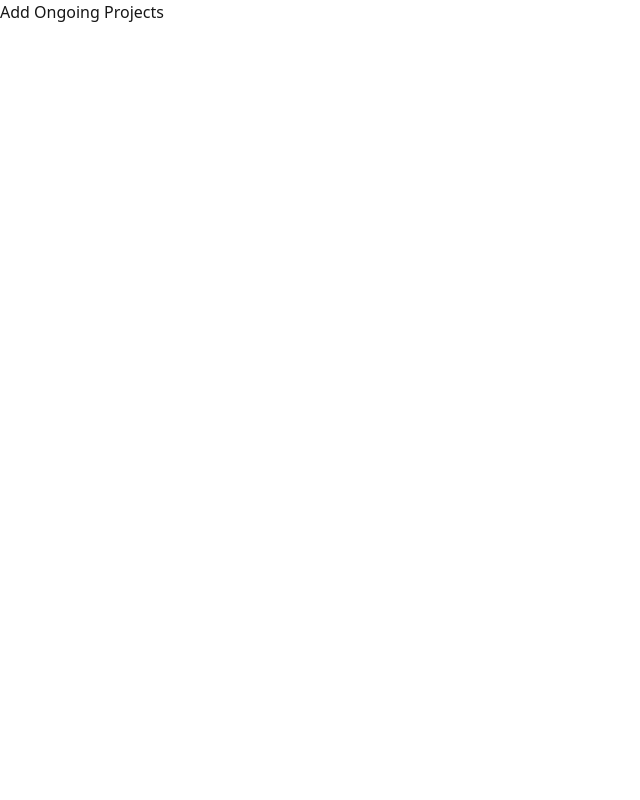
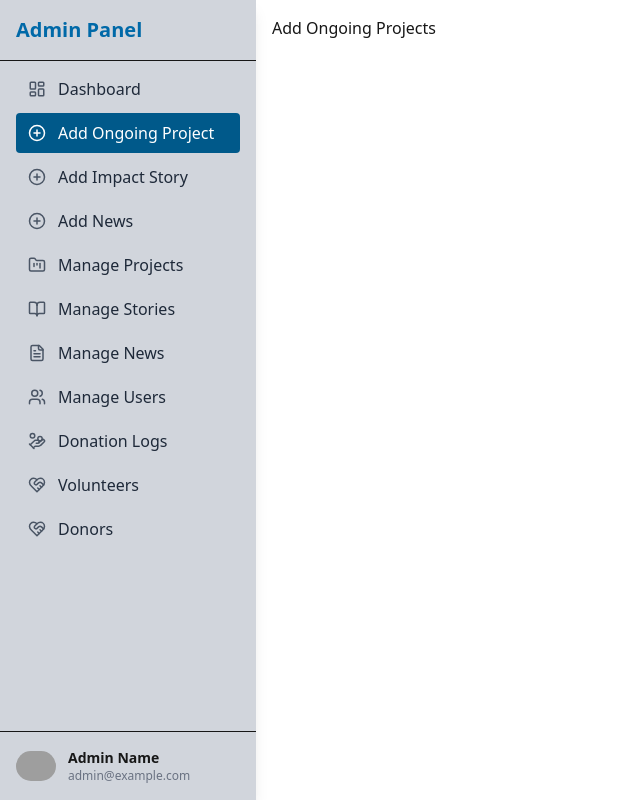
Before and after one commit to nishathub/care-link, a Next.js app: page /add-ongoing-project in a window 1280 px wide. Shown: the whole page, without its empty margins (0-640 px from the left). Built offline with nearby package versions, Linux system fonts and the light colour scheme; grey boxes are pictures that could not be loaded.

Commit message:
Dashboard layout is initiated, side navbar setup ok

```diff
--- a/next.config.mjs
+++ b/next.config.mjs
@@ -2,6 +2,9 @@
 const nextConfig = {
     images: {
     domains: ['t4.ftcdn.net'],
+  //   devIndicators: {
+  //   buildActivity: false,
+  // },
   },
 };
 
--- a/package.json
+++ b/package.json
@@ -10,6 +10,7 @@
   },
   "dependencies": {
     "daisyui": "^5.0.35",
+    "lucide-react": "^0.511.0",
     "mongodb": "^6.16.0",
     "next": "15.3.2",
     "react": "^19.0.0",
--- a/src/app/(admin-pages)/dashboard/layout.js
+++ /dev/null
@@ -1,29 +0,0 @@
-import { Geist, Geist_Mono } from "next/font/google";
-import "./globals.css";
-
-const geistSans = Geist({
-  variable: "--font-geist-sans",
-  subsets: ["latin"],
-});
-
-const geistMono = Geist_Mono({
-  variable: "--font-geist-mono",
-  subsets: ["latin"],
-});
-
-export const metadata = {
-  title: "Create Next App",
-  description: "Generated by create next app",
-};
-
-export default function RootLayout({ children }) {
-  return (
-    <html lang="en">
-      <body
-        className={`${geistSans.variable} ${geistMono.variable} antialiased`}
-      >
-        {children}
-      </body>
-    </html>
-  );
-}
--- a/src/app/(admin-pages)/dashboard/page.js
+++ /dev/null
@@ -1,103 +0,0 @@
-import Image from "next/image";
-
-export default function Home() {
-  return (
-    <div className="grid grid-rows-[20px_1fr_20px] items-center justify-items-center min-h-screen p-8 pb-20 gap-16 sm:p-20 font-[family-name:var(--font-geist-sans)]">
-      <main className="flex flex-col gap-[32px] row-start-2 items-center sm:items-start">
-        <Image
-          className="dark:invert"
-          src="/next.svg"
-          alt="Next.js logo"
-          width={180}
-          height={38}
-          priority
-        />
-        <ol className="list-inside list-decimal text-sm/6 text-center sm:text-left font-[family-name:var(--font-geist-mono)]">
-          <li className="mb-2 tracking-[-.01em]">
-            Get started by editing{" "}
-            <code className="bg-black/[.05] dark:bg-white/[.06] px-1 py-0.5 rounded font-[family-name:var(--font-geist-mono)] font-semibold">
-              src/app/page.js
-            </code>
-            .
-          </li>
-          <li className="tracking-[-.01em]">
-            Save and see your changes instantly.
-          </li>
-        </ol>
-
-        <div className="flex gap-4 items-center flex-col sm:flex-row">
-          <a
-            className="rounded-full border border-solid border-transparent transition-colors flex items-center justify-center bg-foreground text-background gap-2 hover:bg-[#383838] dark:hover:bg-[#ccc] font-medium text-sm sm:text-base h-10 sm:h-12 px-4 sm:px-5 sm:w-auto"
-            href="https://vercel.com/new?utm_source=create-next-app&utm_medium=appdir-template-tw&utm_campaign=create-next-app"
-            target="_blank"
-            rel="noopener noreferrer"
-          >
-            <Image
-              className="dark:invert"
-              src="/vercel.svg"
-              alt="Vercel logomark"
-              width={20}
-              height={20}
-            />
-            Deploy now
-          </a>
-          <a
-            className="rounded-full border border-solid border-black/[.08] dark:border-white/[.145] transition-colors flex items-center justify-center hover:bg-[#f2f2f2] dark:hover:bg-[#1a1a1a] hover:border-transparent font-medium text-sm sm:text-base h-10 sm:h-12 px-4 sm:px-5 w-full sm:w-auto md:w-[158px]"
-            href="https://nextjs.org/docs?utm_source=create-next-app&utm_medium=appdir-template-tw&utm_campaign=create-next-app"
-            target="_blank"
-            rel="noopener noreferrer"
-          >
-            Read our docs
-          </a>
-        </div>
-      </main>
-      <footer className="row-start-3 flex gap-[24px] flex-wrap items-center justify-center">
-        <a
-          className="flex items-center gap-2 hover:underline hover:underline-offset-4"
-          href="https://nextjs.org/learn?utm_source=create-next-app&utm_medium=appdir-template-tw&utm_campaign=create-next-app"
-          target="_blank"
-          rel="noopener noreferrer"
-        >
-          <Image
-            aria-hidden
-            src="/file.svg"
-            alt="File icon"
-            width={16}
-            height={16}
-          />
-          Learn
-        </a>
-        <a
-          className="flex items-center gap-2 hover:underline hover:underline-offset-4"
-          href="https://vercel.com/templates?framework=next.js&utm_source=create-next-app&utm_medium=appdir-template-tw&utm_campaign=create-next-app"
-          target="_blank"
-          rel="noopener noreferrer"
-        >
-          <Image
-            aria-hidden
-            src="/window.svg"
-            alt="Window icon"
-            width={16}
-            height={16}
-          />
-          Examples
-        </a>
-        <a
-          className="flex items-center gap-2 hover:underline hover:underline-offset-4"
-          href="https://nextjs.org?utm_source=create-next-app&utm_medium=appdir-template-tw&utm_campaign=create-next-app"
-          target="_blank"
-          rel="noopener noreferrer"
-        >
-          <Image
-            aria-hidden
-            src="/globe.svg"
-            alt="Globe icon"
-            width={16}
-            height={16}
-          />
-          Go to nextjs.org →
-        </a>
-      </footer>
-    </div>
-  );
-}
--- /dev/null
+++ b/src/app/(admin-pages)/dashboard/page.jsx
@@ -0,0 +1,10 @@
+const DashboardPage = () => {
+  return (
+    <div>
+      <h1 className="text-2xl font-bold mb-4">Welcome to the Dashboard</h1>
+      <p>This is the dashboard overview page.</p>
+    </div>
+  );
+};
+
+export default DashboardPage;
--- /dev/null
+++ b/src/app/(admin-pages)/layout.jsx
@@ -0,0 +1,22 @@
+// app/dashboard/layout.jsx
+"use client";
+
+import SideNavbar from "@/components/Dashboard/SideNavbar/SideNavbar";
+
+
+const DashboardLayout = ({ children }) => {
+  return (
+    <div className="flex h-screen ">
+      {/* Fixed Sidebar */}
+      <SideNavbar></SideNavbar>
+
+      {/* Main Content */}
+      <div className="flex-1 flex flex-col">
+        {/* Page Content Area */}
+        <main className="flex-1 overflow-y-auto p-4">{children}</main>
+      </div>
+    </div>
+  );
+}
+
+export default  DashboardLayout;
--- a/src/app/layout.js
+++ b/src/app/layout.js
@@ -1,8 +1,5 @@
 import { Geist, Geist_Mono, Roboto_Mono } from "next/font/google";
 import "./globals.css";
-import Navbar from "@/components/Navbar/Navbar";
-import Footer from "@/components/Footer/Footer";
-import PublicPageCover from "@/components/PublicPageCover/PublicPageCover";
 
 const geistSans = Geist({
   variable: "--font-geist-sans",
--- /dev/null
+++ b/src/components/Dashboard/SideNavbar/SideNavbar.jsx
@@ -0,0 +1,102 @@
+"use client";
+
+import { useState } from "react";
+import { usePathname } from "next/navigation";
+import Link from "next/link";
+import Image from "next/image";
+import {
+  Menu,
+  LayoutDashboard,
+  PlusCircle,
+  BookOpen,
+  Newspaper,
+  FolderKanban,
+  BookMarked,
+  FileText,
+  Users,
+  HandCoins,
+  HeartHandshake,
+} from "lucide-react";
+
+const SideNavbar = () => {
+  const pathname = usePathname();
+  const [open, setOpen] = useState(false);
+
+  const SidebarLink = ({ href, text, Icon }) => {
+    const isActive = pathname === href;
+    return (
+      <Link
+        href={href}
+        className={`flex items-center gap-3 py-2 px-3 rounded transition-colors
+        ${isActive ? "bg-sky-800 text-white" : "text-gray-800 hover:text-sky-700 hover:bg-gray-200"}`}
+      >
+        <Icon
+          size={18}
+          className={`transition-colors ${isActive ? "text-white" : "text-gray-600 hover:text-sky-700"}`}
+        />
+        <span>{text}</span>
+      </Link>
+    );
+  };
+
+  return (
+    <>
+      {/* Sidebar toggle for mobile */}
+      <div className="lg:hidden p-4 shadow">
+        <button onClick={() => setOpen(!open)} className="btn btn-ghost btn-sm">
+          <Menu size={24} />
+        </button>
+      </div>
+
+      {/* Sidebar */}
+      <aside
+        className={`fixed z-30 lg:relative transition-all duration-300 lg:translate-x-0 ${
+          open ? "translate-x-0" : "-translate-x-full"
+        } lg:flex w-64 bg-gray-300 shadow-lg flex-col h-full`}
+      >
+        <div className="p-4 border-b flex justify-between">
+          <p className="font-bold text-xl text-sky-700">Admin Panel</p>
+          <button
+            onClick={() => setOpen(!open)}
+            className="lg:hidden btn btn-ghost btn-sm"
+          >
+            <Menu size={24} className="text-sky-800 hover:text-white" />
+          </button>
+        </div>
+
+        <nav className="flex-1 overflow-y-auto px-4 py-2 space-y-1">
+          <SidebarLink href="/dashboard" text="Dashboard" Icon={LayoutDashboard} />
+          <SidebarLink href="/add-ongoing-project" text="Add Ongoing Project" Icon={PlusCircle} />
+          <SidebarLink href="/add-impact-story" text="Add Impact Story" Icon={PlusCircle} />
+          <SidebarLink href="/add-news" text="Add News" Icon={PlusCircle} />
+          <SidebarLink href="/manage-projects" text="Manage Projects" Icon={FolderKanban} />
+          <SidebarLink href="/manage-stories" text="Manage Stories" Icon={BookOpen} />
+          <SidebarLink href="/manage-news" text="Manage News" Icon={FileText} />
+          <SidebarLink href="/manage-users" text="Manage Users" Icon={Users} />
+          <SidebarLink href="/donation-logs" text="Donation Logs" Icon={HandCoins} />
+          <SidebarLink href="/volunteers" text="Volunteers" Icon={HeartHandshake} />
+          <SidebarLink href="/donors" text="Donors" Icon={HeartHandshake} />
+        </nav>
+
+        {/* Profile Info */}
+        <div className="p-4 border-t">
+          <div className="flex items-center gap-3">
+            <Image
+              src="/avatar.png"
+              alt="User Avatar"
+              width={40}
+              height={40}
+              className="rounded-full"
+            />
+            <div>
+              <p className="text-sm font-semibold">Admin Name</p>
+              <p className="text-xs text-gray-500">admin@example.com</p>
+            </div>
+          </div>
+        </div>
+      </aside>
+    </>
+  );
+};
+
+export default SideNavbar;
```
Also changed, not shown: 1 other file (tests, documents, lock files or other folders).
